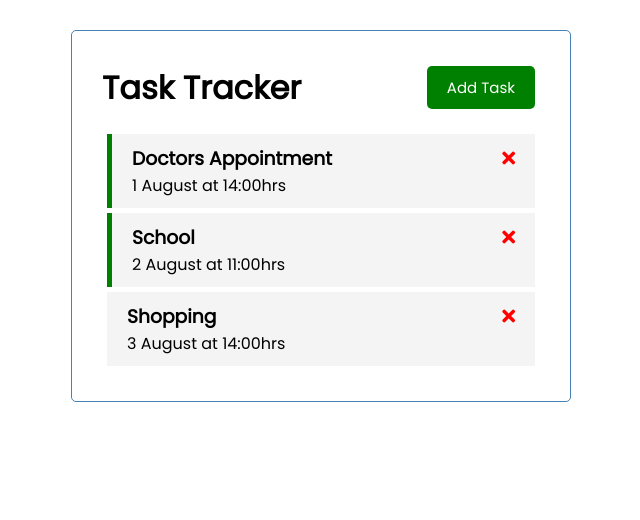
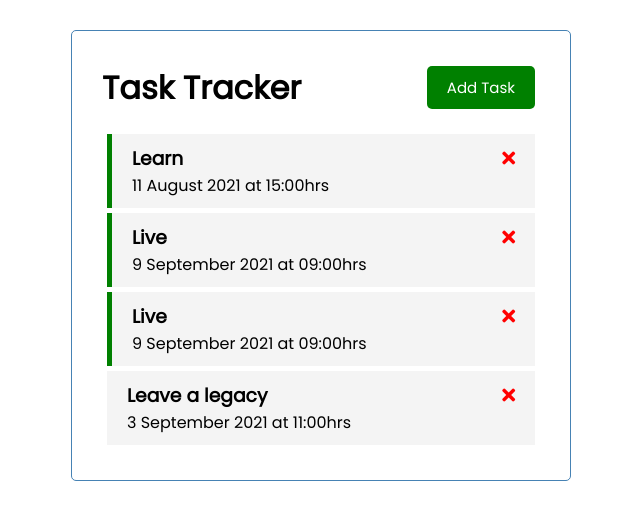
Before and after one commit to smaboshe/vue-task-tracker, a Vue app: page / in a window 1280 px wide. Shown: the top 520 px of the page, without its empty margins (319-959 px from the left). Built offline with nearby package versions, Linux system fonts and the light colour scheme; data requests are answered from the project's data file.

Commit message:
Add an API backend using json-server.

```diff
--- /dev/null
+++ b/db.json
@@ -0,0 +1,28 @@
+{
+  "tasks": [
+    {
+      "id": "1",
+      "text": "Learn",
+      "day": "11 August 2021 at 15:00hrs",
+      "reminder": true
+    },
+    {
+      "id": "2",
+      "text": "Live",
+      "day": "9 September 2021 at 09:00hrs",
+      "reminder": true
+    },
+    {
+      "id": "2",
+      "text": "Live",
+      "day": "9 September 2021 at 09:00hrs",
+      "reminder": true
+    },
+    {
+      "id": "4",
+      "text": "Leave a legacy",
+      "day": "3 September 2021 at 11:00hrs",
+      "reminder": false
+    }
+  ]
+}
--- a/package.json
+++ b/package.json
@@ -4,7 +4,8 @@
   "private": true,
   "scripts": {
     "serve": "vue-cli-service serve",
-    "build": "vue-cli-service build"
+    "build": "vue-cli-service build",
+    "backend": "json-server --watch db.json --port 5000"
   },
   "dependencies": {
     "core-js": "^3.6.5",
--- a/src/App.vue
+++ b/src/App.vue
@@ -43,29 +43,15 @@ export default {
     toggleReminder(id) {
       this.tasks = this.tasks.map((task) => task.id === id ? { ...task, reminder: !task.reminder } : task)
     },
+    async fetchTasks() {
+      const response = await fetch('http://localhost:5000/tasks')
+      const data = await response.json()
+      return data
+    },
   },
-  created() {
-    this.tasks = [
-      {
-        id: 1,
-        text: 'Doctors Appointment',
-        day: '1 August at 14:00hrs',
-        reminder: true,
-      },
-      {
-        id: 2,
-        text: 'School',
-        day: '2 August at 11:00hrs',
-        reminder: true,
-      },
-      {
-        id: 3,
-        text: 'Shopping',
-        day: '3 August at 14:00hrs',
-        reminder: false,
-      }
-    ]
-  }
+  async created() {
+    this.tasks = await this.fetchTasks()
+  },
 }
 </script>
 
```
